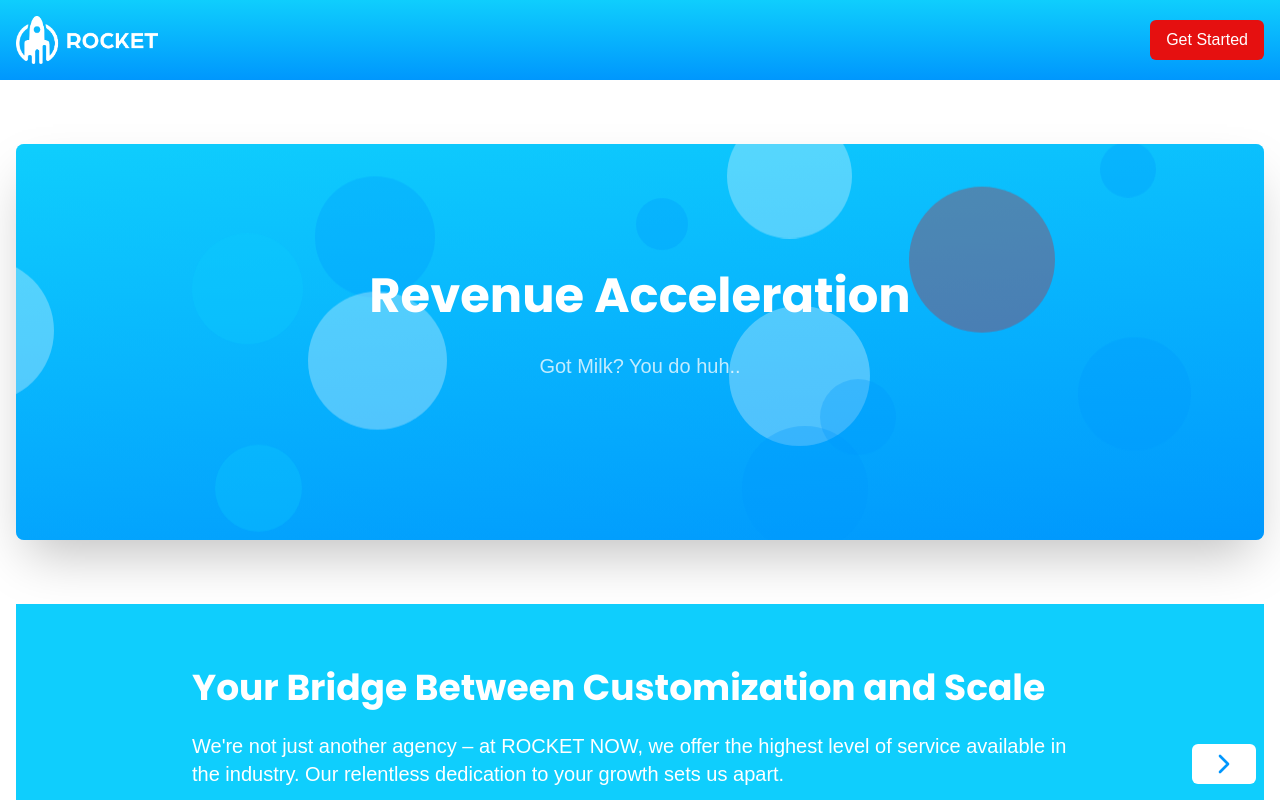
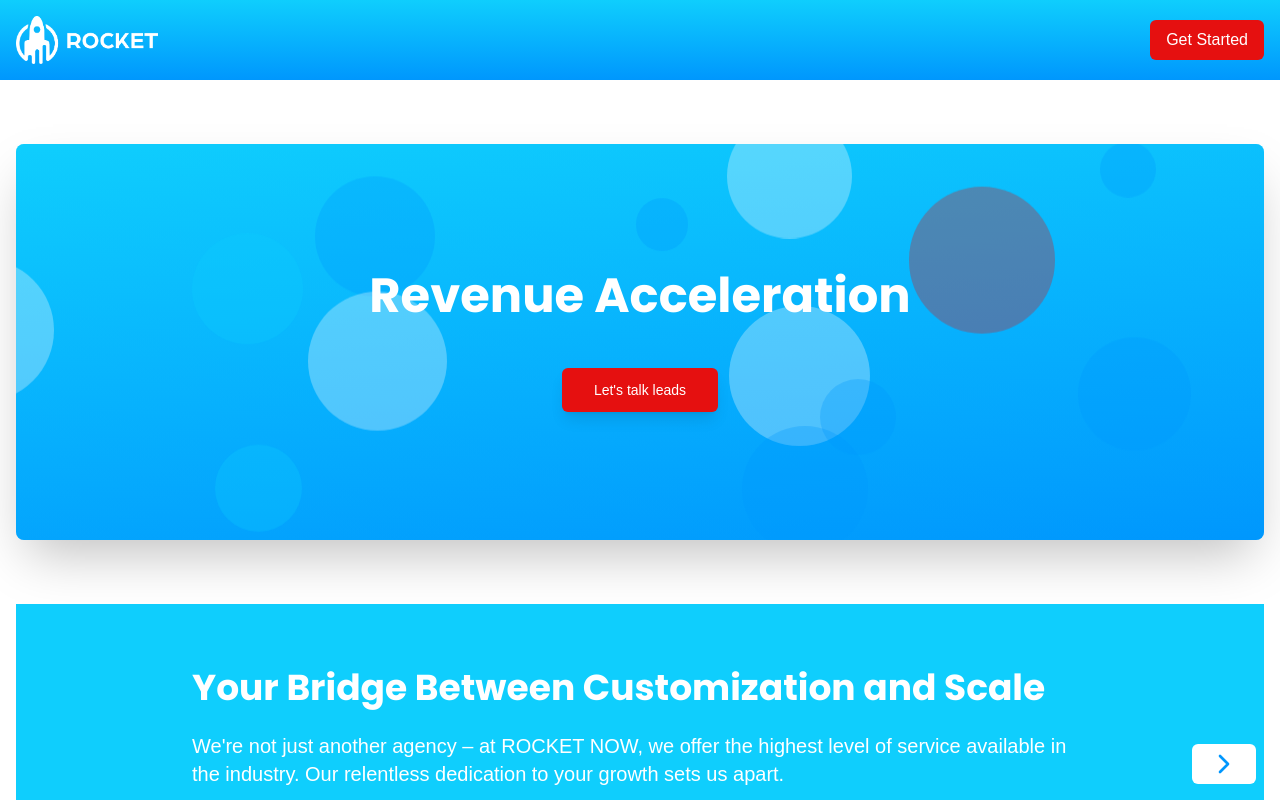
Before and after one commit to joshjvmes/leadgrowthbreeze, a React (Vite) app: page / in a window 1280 px wide. Shown: the top 800 px of the page. Built offline with nearby package versions, Linux system fonts and the light colour scheme.

Commit message:
Remove Typewriter Animation
Eliminate the subheadline and typewriter animation from the main page to simplify the user interface.
[skip gpt_engineer]

```diff
--- a/src/pages/Index.jsx
+++ b/src/pages/Index.jsx
@@ -1,8 +1,7 @@
-import React, { useState } from 'react';
+import React from 'react';
 import { Button } from "@/components/ui/button";
 import { RocketIcon, TargetIcon, TrendingUpIcon } from 'lucide-react';
 import CandySlider from '../components/CandySlider';
-import TypewriterEffect from '../components/TypewriterEffect';
 import { useInView } from 'react-intersection-observer';
 import MarketingCostsCalculator from '../components/MarketingCostsCalculator';
 import CaseStudiesSection from '../components/CaseStudiesSection';
@@ -11,15 +10,6 @@ import TimelineSection from '../components/TimelineSection';
 import AnimatedBackground from '../components/AnimatedBackground';
 
 const Index = () => {
-  const [typingComplete, setTypingComplete] = useState(false);
-
-  const messages = [
-    "Got Milk? You do huh..",
-    "How about Leads..?",
-    "No..?",
-    "Ok, let's talk."
-  ];
-
   const sliderItems = [
     {
       title: "Your Bridge Between Customization and Scale",
@@ -70,17 +60,9 @@ const Index = () => {
               <h2 className="text-3xl sm:text-5xl font-extrabold mb-6 sm:mb-8 font-poppins">
                 Revenue Acceleration
               </h2>
-              <div className="mb-6 sm:mb-8">
-                <TypewriterEffect
-                  messages={messages}
-                  onComplete={() => setTypingComplete(true)}
-                />
-              </div>
-              {typingComplete && (
-                <Button size="lg" className="bg-[#E51010] hover:bg-white hover:text-[#E51010] text-white shadow-lg transition-colors mt-4">
-                  Let's talk leads then
-                </Button>
-              )}
+              <Button size="lg" className="bg-[#E51010] hover:bg-white hover:text-[#E51010] text-white shadow-lg transition-colors mt-4">
+                Let's talk leads
+              </Button>
             </div>
           </section>
         </FadeInSection>
```
